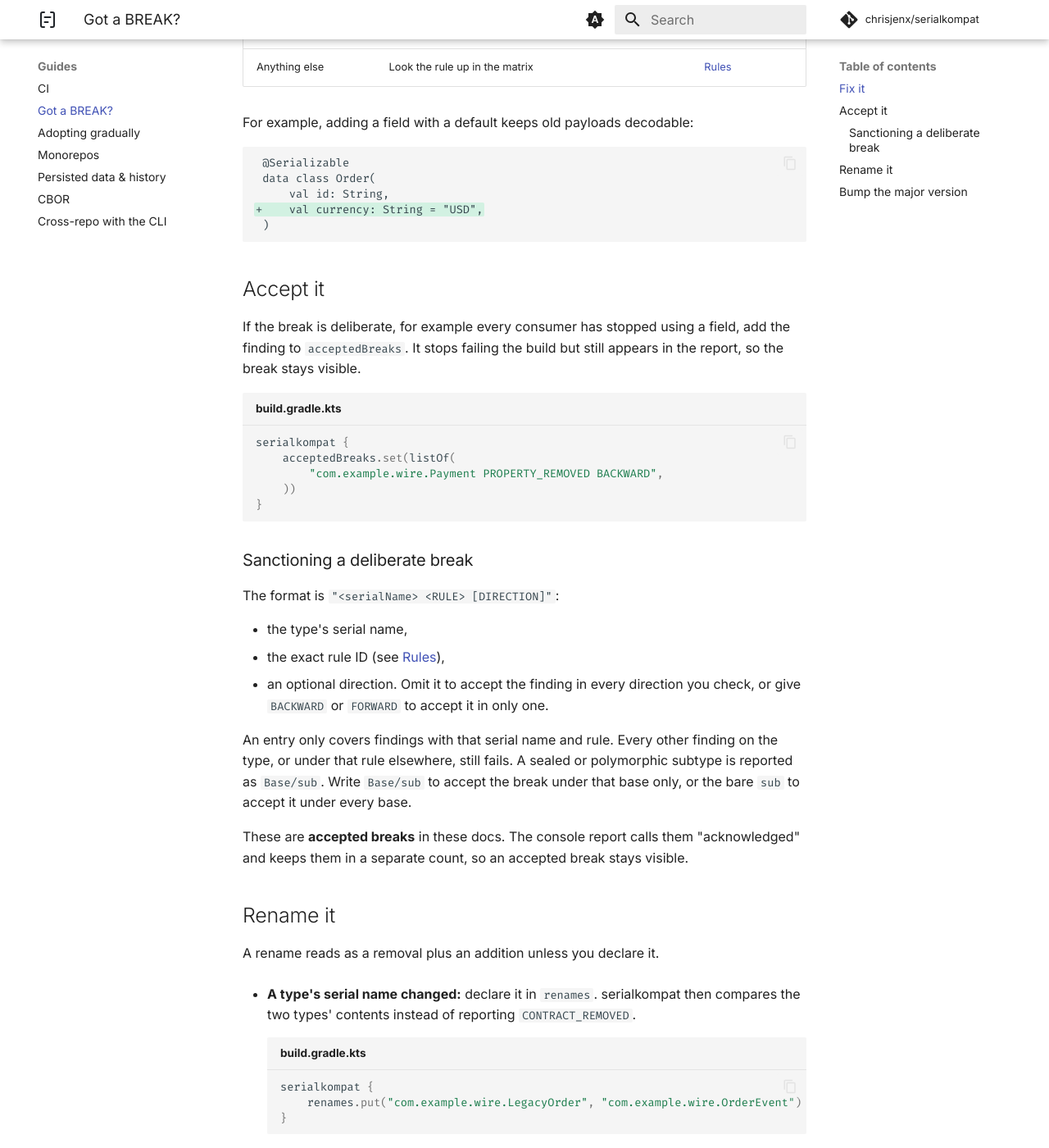
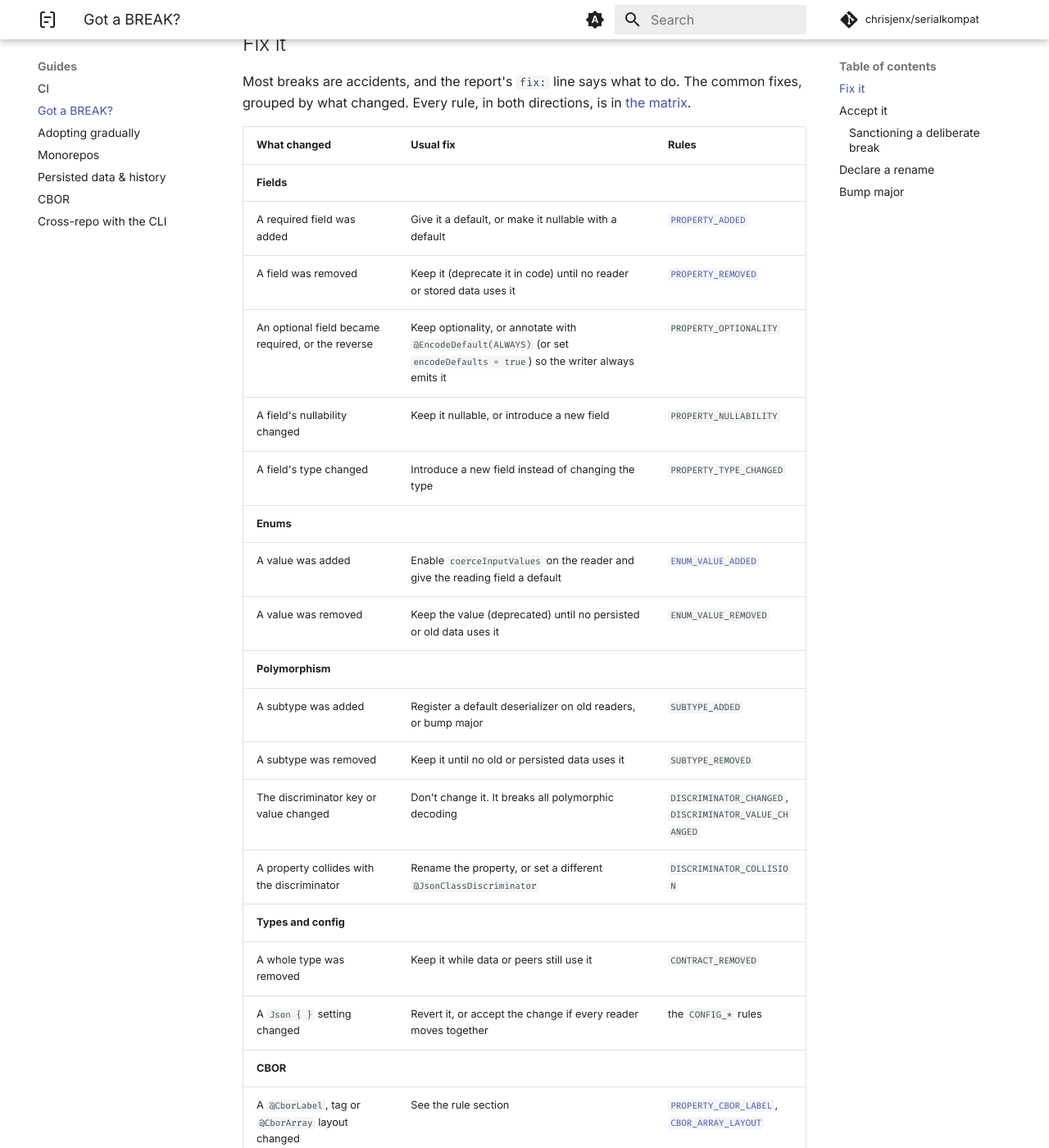
Before and after one commit to chrisjenx/serialkompat, an MkDocs documentation site: the page built from docs/got-a-break.md, in a window 1280 px wide and 1400 px high, scrolled down 837 px. Shown: the whole window at 82% size. Built offline with MkDocs 1.6.1 and Material for MkDocs 9.7.7, drawn with Linux system fonts in a browser that asks for light colours; a script that is not in the unit is left out; comment, search, counter and statistics services are not loaded; some of the changed text lies outside the part shown.

Commit message:
docs: got-a-break and limitations pages
Co-Authored-By: Claude Opus 5.5 <noreply@anthropic.com>

````diff
--- a/docs/got-a-break.md
+++ b/docs/got-a-break.md
@@ -3,7 +3,8 @@
 A decision path for a reported break: fix it, accept it, rename it, or bump the major
 version. It is for the developer whose PR just failed. A `BREAK` means a reader throws in the
 stated direction: [backward (new code reads old data)](concepts.md#backward-vs-forward) or
-[forward (old code reads new data)](concepts.md#backward-vs-forward).
+[forward (old code reads new data)](concepts.md#backward-vs-forward). Read the finding first:
+it names the type, the rule, the direction and a `fix:` line.
 
 ```mermaid
 flowchart TD
@@ -16,17 +17,52 @@ flowchart TD
     D -- No --> X[Accept the break]
 ```
 
+<div class="grid cards" markdown>
+
+- **[Fix it](#fix-it)**
+
+    The change was an accident. Change the model, not the gate.
+
+- **[Accept it](#accept-it)**
+
+    Deliberate, and nothing still depends on the old shape.
+
+- **[Declare a rename](#declare-a-rename)**
+
+    A type or property moved. Say so, and it stops reading as remove plus add.
+
+- **[Bump major](#bump-major)**
+
+    Old data or old readers can't keep working.
+
+</div>
+
 ## Fix it { #fix-it }
 
-Most breaks are accidents, and the report's `fix:` line says what to do. The common fixes
-per rule family:
+Most breaks are accidents, and the report's `fix:` line says what to do. The common fixes,
+grouped by what changed. Every rule, in both directions, is in [the matrix](rules.md#the-matrix).
 
-| Change | Usual fix | Rule |
+| What changed | Usual fix | Rules |
 |---|---|---|
-| Added a required field | Give it a default, or make it nullable with a default | [`PROPERTY_ADDED`](rules.md#property_added) |
-| Removed a field | Keep it (deprecate it in code) until nothing reads it | [`PROPERTY_REMOVED`](rules.md#property_removed) |
-| Added an enum value | Enable `coerceInputValues` and give the reading field a default | [`ENUM_VALUE_ADDED`](rules.md#enum_value_added) |
-| Anything else | Look the rule up in the matrix | [Rules](rules.md#the-matrix) |
+| **Fields** | | |
+| A required field was added | Give it a default, or make it nullable with a default | [`PROPERTY_ADDED`](rules.md#property_added) |
+| A field was removed | Keep it (deprecate it in code) until no reader or stored data uses it | [`PROPERTY_REMOVED`](rules.md#property_removed) |
+| An optional field became required, or the reverse | Keep optionality, or annotate with `@EncodeDefault(ALWAYS)` (or set `encodeDefaults = true`) so the writer always emits it | `PROPERTY_OPTIONALITY` |
+| A field's nullability changed | Keep it nullable, or introduce a new field | `PROPERTY_NULLABILITY` |
+| A field's type changed | Introduce a new field instead of changing the type | `PROPERTY_TYPE_CHANGED` |
+| **Enums** | | |
+| A value was added | Enable `coerceInputValues` on the reader and give the reading field a default | [`ENUM_VALUE_ADDED`](rules.md#enum_value_added) |
+| A value was removed | Keep the value (deprecated) until no persisted or old data uses it | `ENUM_VALUE_REMOVED` |
+| **Polymorphism** | | |
+| A subtype was added | Register a default deserializer on old readers, or bump major | `SUBTYPE_ADDED` |
+| A subtype was removed | Keep it until no old or persisted data uses it | `SUBTYPE_REMOVED` |
+| The discriminator key or value changed | Don't change it. It breaks all polymorphic decoding | `DISCRIMINATOR_CHANGED`, `DISCRIMINATOR_VALUE_CHANGED` |
+| A property collides with the discriminator | Rename the property, or set a different `@JsonClassDiscriminator` | `DISCRIMINATOR_COLLISION` |
+| **Types and config** | | |
+| A whole type was removed | Keep it while data or peers still use it | `CONTRACT_REMOVED` |
+| A `Json { }` setting changed | Revert it, or accept the change if every reader moves together | the `CONFIG_*` rules |
+| **CBOR** | | |
+| A `@CborLabel`, tag or `@CborArray` layout changed | See the rule section | [`PROPERTY_CBOR_LABEL`](rules.md#property_cbor_label), [`CBOR_ARRAY_LAYOUT`](rules.md#cbor_array_layout) |
 
 For example, adding a field with a default keeps old payloads decodable:
 
@@ -38,11 +74,17 @@ For example, adding a field with a default keeps old payloads decodable:
  )
 ```
 
+!!! success "After the fix"
+    The finding disappears from the next run. Nothing was accepted, so the gate is as strict
+    as before.
+
+A `COVERAGE_GAP` is not a break to fix in the model. See [Limitations](limitations.md).
+
 ## Accept it { #accept-it }
 
 If the break is deliberate, for example every consumer has stopped using a field, add the
 finding to `acceptedBreaks`. It stops failing the build but still appears in the report, so
-the break stays visible.
+the break stays visible. Copy the type, rule and direction from the finding.
 
 ```kotlin title="build.gradle.kts"
 serialkompat {
@@ -69,7 +111,13 @@ to accept it under every base.
 These are **accepted breaks** in these docs. The console report calls them "acknowledged"
 and keeps them in a separate count, so an accepted break stays visible.
 
-## Rename it { #rename-it }
+!!! failure "Don't accept to silence an unintended break"
+    An accepted break is a promise that nobody still depends on the old shape. If you
+    can't say who stopped using it, [fix it](#fix-it) or [bump the major
+    version](#bump-major) instead. Remove the entry once the break has shipped, so the same
+    rule isn't silently accepted again next time.
+
+## Declare a rename { #declare-a-rename }
 
 A rename reads as a removal plus an addition unless you declare it.
 
@@ -95,7 +143,7 @@ A rename reads as a removal plus an addition unless you declare it.
   CBOR has no such bridge: `@JsonNames` is ignored, and a renamed field is a remove plus an
   add. See [CBOR](cbor.md).
 
-## Bump the major version { #bump-the-major-version }
+## Bump major { #bump-major }
 
 If old data or old readers really can't keep working, ship the break as a new major version.
 Accept the break (above) in the same PR, and note it in your changelog. Once that PR is
````
Also changed, not shown: docs/limitations.md (+45 -7 lines).
